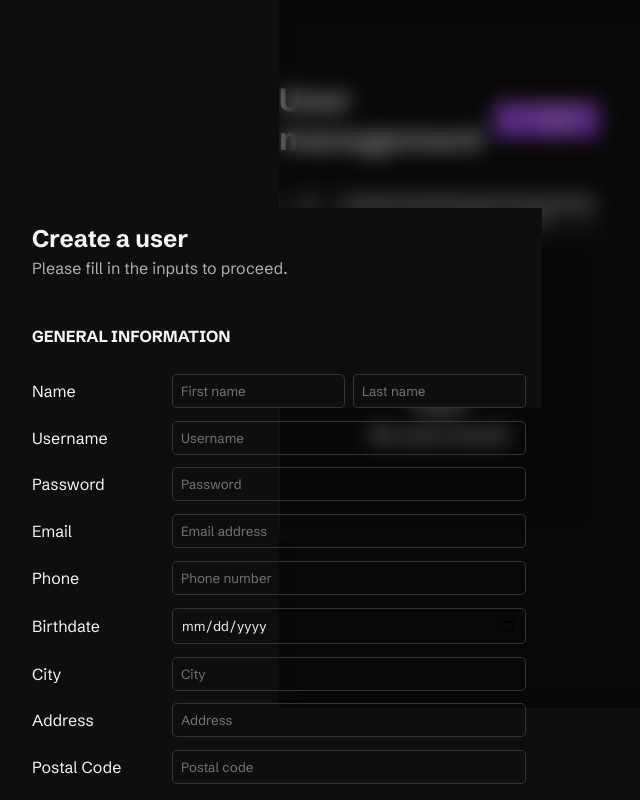
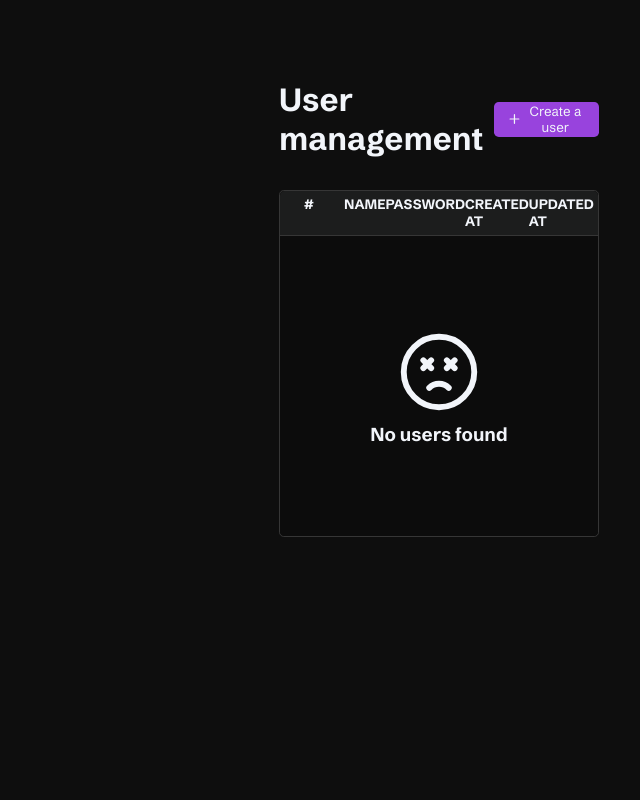
Before and after one commit to notansjwmember/midterm_oop, a PHP site: page / in a window 1280 px wide. Shown: the whole page, without its empty margins (201-841 px from the left). Run offline with PHP 8.4, Linux system fonts and the light colour scheme; data that the repository does not hold is empty.

Commit message:
refactor: popup transition and functionality

```diff
--- a/index.php
+++ b/index.php
@@ -14,7 +14,7 @@ include_once "./config/db.php";
 <body>
   <div class="header">
     <h1>User management</h1>
-    <button type="button" class="primary-button icon-label">
+    <button type="button" class="primary-button icon-label" onclick="openCreatePopup()">
       <svg xmlns="http://www.w3.org/2000/svg" width="20" height="20" viewBox="0 0 24 24" fill="none" stroke="currentColor" stroke-width="2" stroke-linecap="round" stroke-linejoin="round" class="icon icon-tabler icons-tabler-outline icon-tabler-plus">
         <path stroke="none" d="M0 0h24v24H0z" fill="none" />
         <path d="M12 5l0 14" />
@@ -45,6 +45,7 @@ include_once "./config/db.php";
         <h2>Create a user</h2>
         <p style="opacity: 0.7;">Please fill in the inputs to proceed.</p>
       </div>
+      <div class="line"></div>
       <form id="gen_info_form">
         <h3 class="sub-title">General information</h3>
         <div class="form-input">
@@ -88,7 +89,7 @@ include_once "./config/db.php";
         </div>
       </form>
       <div class="flex button-container">
-        <button type="button" class="secondary-button">
+        <button type="button" class="secondary-button" onclick="closePopup()">
           Cancel
         </button>
         <button type="submit" class="primary-button">
@@ -102,9 +103,33 @@ include_once "./config/db.php";
 </html>
 
 <script>
-  const isOpen = false;
+  let isOpen = false;
+  const popup = document.querySelector(".popup-wrapper");
+  const popupContainer = document.querySelector(".popup-container");
 
   document.addEventListener("DOMContentLoaded", fetchUsers());
+
+  function openCreatePopup() {
+    isOpen = !isOpen;
+    popup.style.display = "flex";
+    popup.style.visibility = "visible";
+
+    setTimeout(() => {
+      popup.style.opacity = 1;
+      popupContainer.style.transform = "scale(1)";
+    }, 0);
+  }
+
+  function closePopup() {
+    isOpen = !isOpen;
+
+    setTimeout(() => {
+      popup.style.opacity = 0;
+      popupContainer.style.transform = "scale(0.95)";
+      popup.style.visibility = "hidden";
+    }, 0);
+
+  }
 
   async function fetchUsers() {
     const tableContent = document.querySelector(".table-content");
--- a/styles/global.css
+++ b/styles/global.css
@@ -7,6 +7,7 @@
   --table-content-bg: #0c0c0c;
   --border-line-clr: #363636;
   --primary-color: #9843dd;
+  --ease-trans: cubic-bezier(.47,-0.01,.38,1);
 }
 
 * {
@@ -129,23 +130,32 @@ form {
 
 .popup-wrapper {
   position: fixed;
+  display: none;
+  visibility: hidden;
+  opacity: 0;
+  justify-content: center;
+  align-items: center;
+  top: 50%;
+  left: 50%;
   height: 100vh;
   width: 100%;
+  transform: translate(-50%, -50%);
   background-color: rgba(0,0,0,0.4);
-  backdrop-filter: blur(10px);
-  z-index: 100;
+  backdrop-filter: blur(5px);
+  transition: 200ms var(--ease-trans);
 }
 
 .popup-container {
-  position: fixed;
-  top: 50%;
-  bottom: 50%;
-  transform: translate(-50%, -50%);
   display: flex;
   flex-direction: column;
-  gap: 3rem;
+  gap: 1rem;
+  max-width: 550px;
   padding: 1rem;
   background-color: var(--background);
+  border: 1px solid var(--border-line-clr);
+  border-radius: 0.5rem;
+  transition: 200ms var(--ease-trans);
+  transform: scale(0.97);
 }
 
 .text-container {
```
Also changed, not shown: 1 other file.
